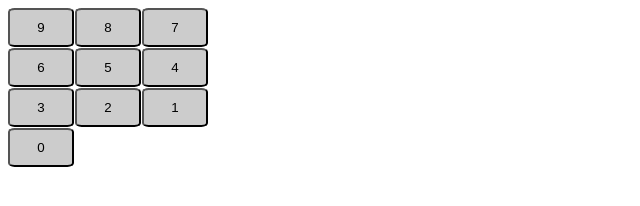
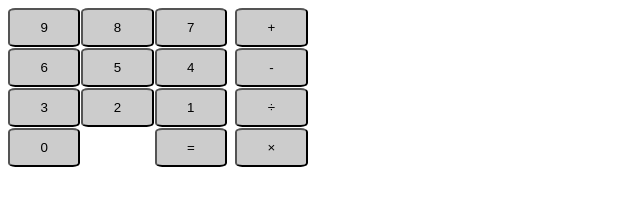
Before and after one commit to Brent-Rodgers/odin-calculator, a plain HTML site: page index.html in a window 1280 px wide. Shown: the whole page, without its empty margins (0-640 px from the left). Drawn offline with Linux system fonts and the light colour scheme.

Commit message:
add operator buttons

```diff
--- a/index.html
+++ b/index.html
@@ -9,6 +9,7 @@
     <link rel="stylesheet" href="styles.css">
 </head>
 <body>
+    <div class = "container">
         <div class="numpad-grid">
             <button class="number-button", data-num="9">9</button>
             <button class="number-button", data-num="8">8</button>
@@ -20,6 +21,16 @@
             <button class="number-button", data-num="2">2</button>
             <button class="number-button", data-num="1">1</button>
             <button class="number-button", data-num="0">0</button>
+            <div></div>
+            <button class="equals-button", data-num="equals">=</button>
+        </div>
+
+        <div class="operator-grid">
+            <button class="operator-button", data-num="add">+</button>
+            <button class="operator-button", data-num="subtract">-</button>
+            <button class="operator-button", data-num="divide">&divide</button>
+            <button class="operator-button", data-num="multiply">&times</button>
+        </div>
     </div>
 </body>
 </html>
--- a/styles.css
+++ b/styles.css
@@ -1,8 +1,16 @@
 .numpad-grid {
     display: grid;
+    flex: 3;
     gap: 1px;
     grid-template-columns: repeat(3, 1fr);
-    max-width: 200px;
+  }
+
+.operator-grid {
+    flex:1;
+    display: grid;
+    gap: 1px;
+    grid-template-columns: repeat(1, 1fr);
+    margin-left: 8px;
   }
 
 button {
@@ -10,3 +18,8 @@ button {
     background-color: #ccc;
     border-radius: 10%;
   }
+
+.container {
+    display:flex;
+    max-width: 300px;
+}
```
Lines whose indentation alone changed are shown as unchanged.
